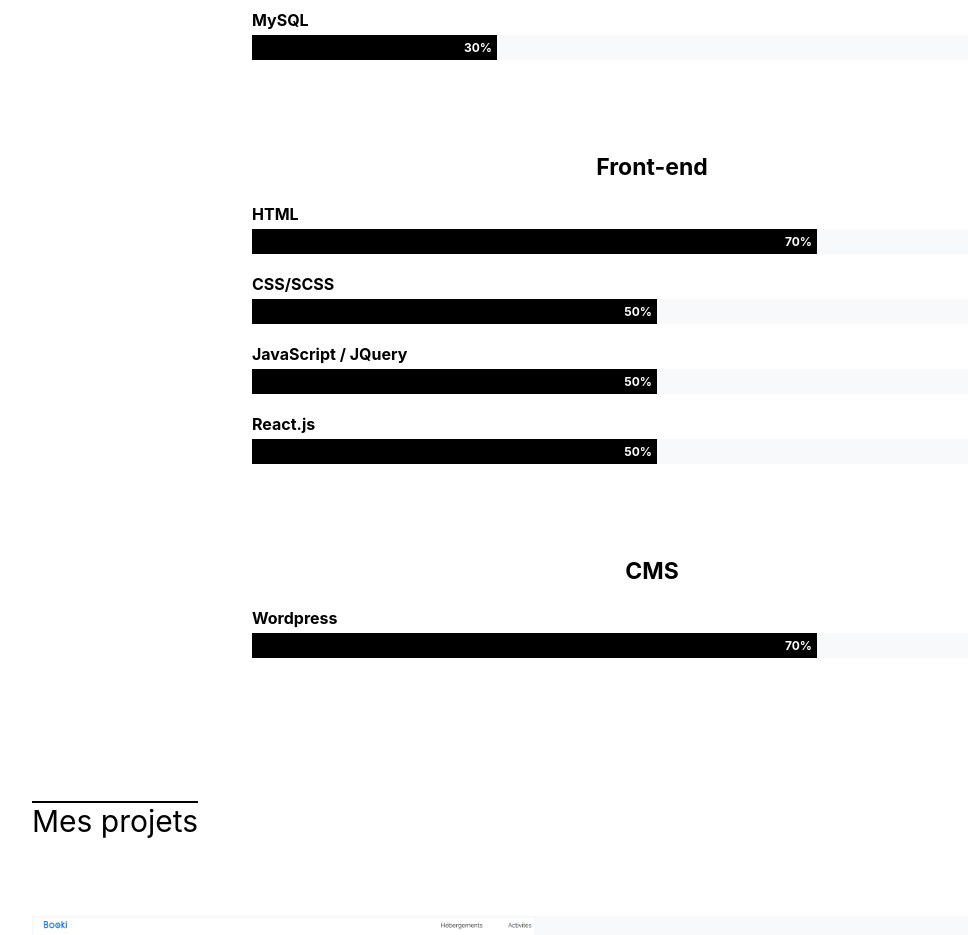
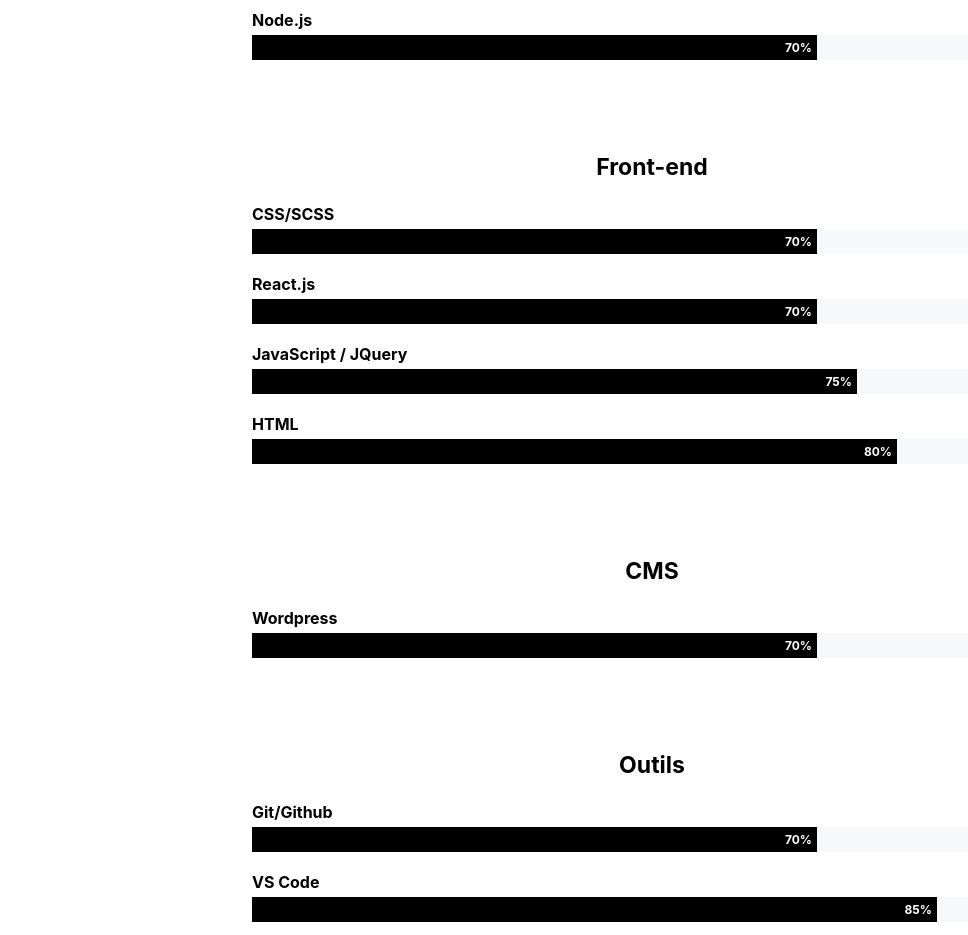
Before and after one commit to S0ph1e22/cv, a React (Create React App) app: page / in a window 1280 px wide. Shown: the part 1480-2415 px from the top of the page, without its empty margins (8-976 px from the left). Built offline with nearby package versions, Linux system fonts and the light colour scheme.

Commit message:
pourcentage skills ok

```diff
--- a/src/Competences/Skills.js
+++ b/src/Competences/Skills.js
@@ -3,23 +3,29 @@
 
 function Skills () {
     const backendSkills = [
+        { label: 'PHP', value:0.65},
+        { label: 'Python', value:0.65},
+        { label: 'Django', value:0.65},
+        { label: 'MySQL', value:0.65},
         { label: 'Node.js', value:0.7},
-        { label: 'PHP', value:0.3},
-        { label: 'Python', value:0.3},
-        { label: 'Django', value:0.3},
-        { label: 'MySQL', value:0.3},
     ]
 
     const frontendSkills = [
-        { label: 'HTML', value:0.7},
-        { label: 'CSS/SCSS', value:0.5},
-        { label: 'JavaScript / JQuery', value:0.5},
-        { label: 'React.js', value:0.5},
+        { label: 'CSS/SCSS', value:0.7},
+        { label: 'React.js', value:0.7},
+        { label: 'JavaScript / JQuery', value:0.75},
+        { label: 'HTML', value:0.8},
     ]
 
     const cmsSkills = [
         {label: 'Wordpress', value: 0.7},
     ]
+
+    const outilsSkills =[
+        {label: 'Git/Github', value:0.7},
+        {label: 'VS Code', value:0.85},
+    ]
+
 
     return (
         <section id='Competences' className='competence-section'>
@@ -53,6 +59,16 @@
             ))}
             </div>
 
+              <div className='outils'>
+                <h3> Outils </h3>
+                {outilsSkills.map((skill, index) => (
+            <ProgressBarre
+                key={`frontend-${index}`}
+                label={skill.label}
+                percent={Math.round(skill.value * 100)} />
+            ))}
+            </div>
+
         </section>
     )
 }
```
